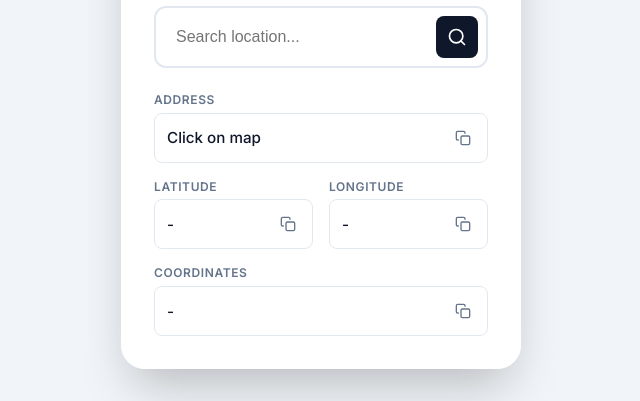
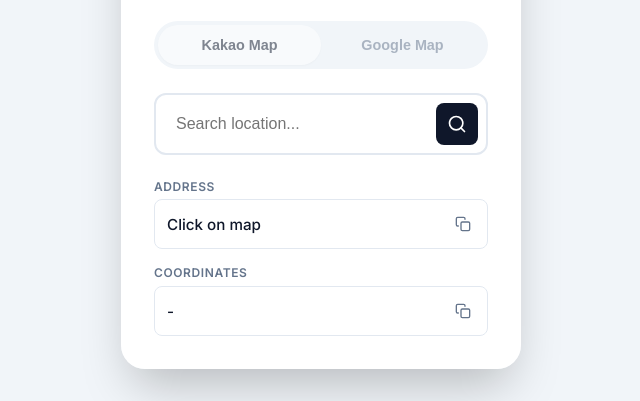
Before and after one commit to jakeon32/kakao-map-picker, a website: page index.html in a window 1280 px wide. Shown: the part 399-800 px from the top of the page, without its empty margins (319-959 px from the left). Drawn offline with Linux system fonts and the light colour scheme; no server answers.

Commit message:
Refine desktop layout: 50% width and hide redundant info

```diff
--- a/style.css
+++ b/style.css
@@ -110,8 +110,8 @@
         /* 50% of screen width */
         min-width: 400px;
         /* Minimum readable width */
-        max-width: 800px;
-        /* Maximum width for ultra-wide screens */
+        max-width: none;
+        /* Remove constraint */
     }
 }
 
@@ -268,9 +268,7 @@
 }
 
 .info-grid {
-    display: grid;
-    grid-template-columns: 1fr 1fr;
-    gap: var(--spacing-sm);
+    display: none;
 }
 
 .info-item label {
```
